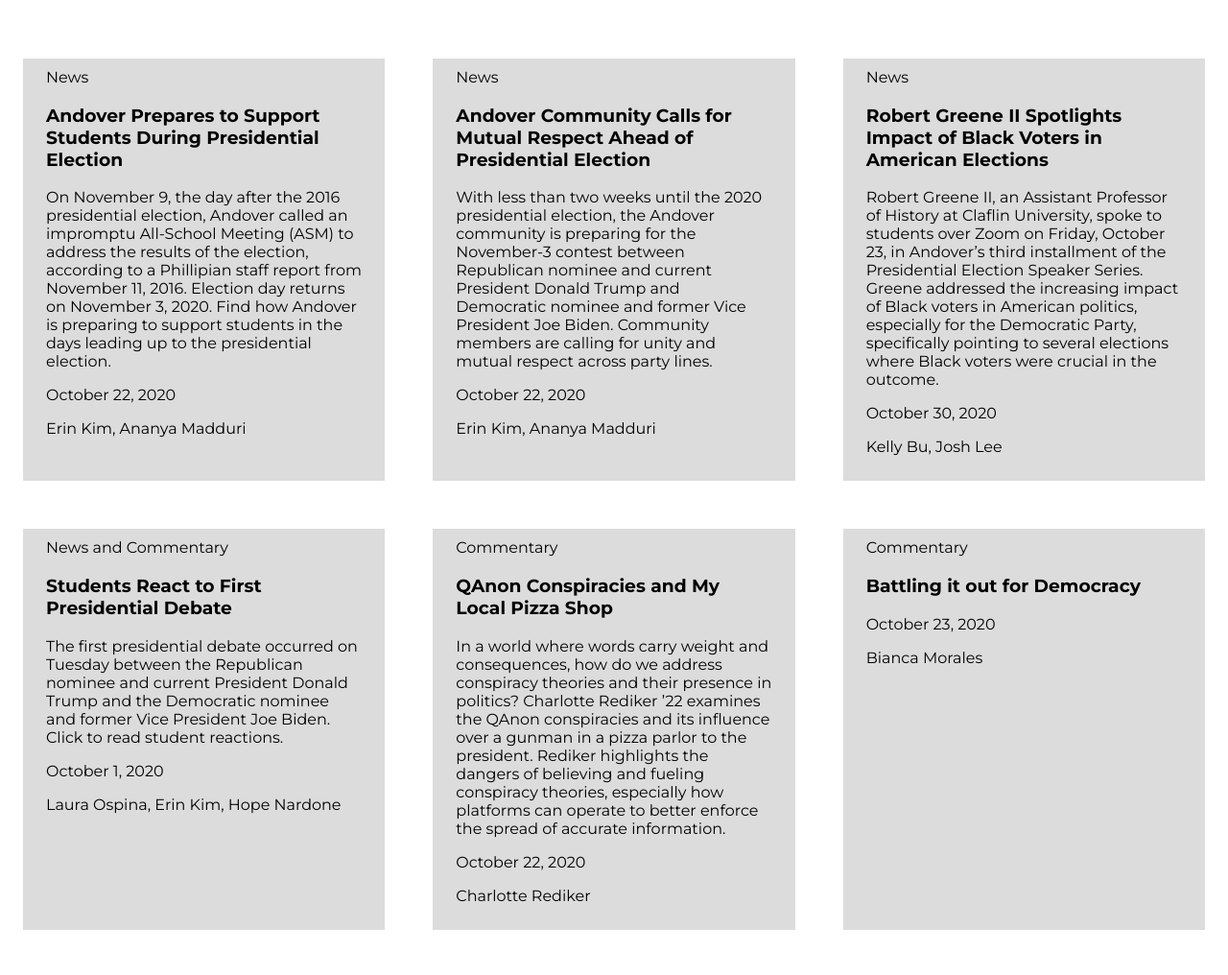
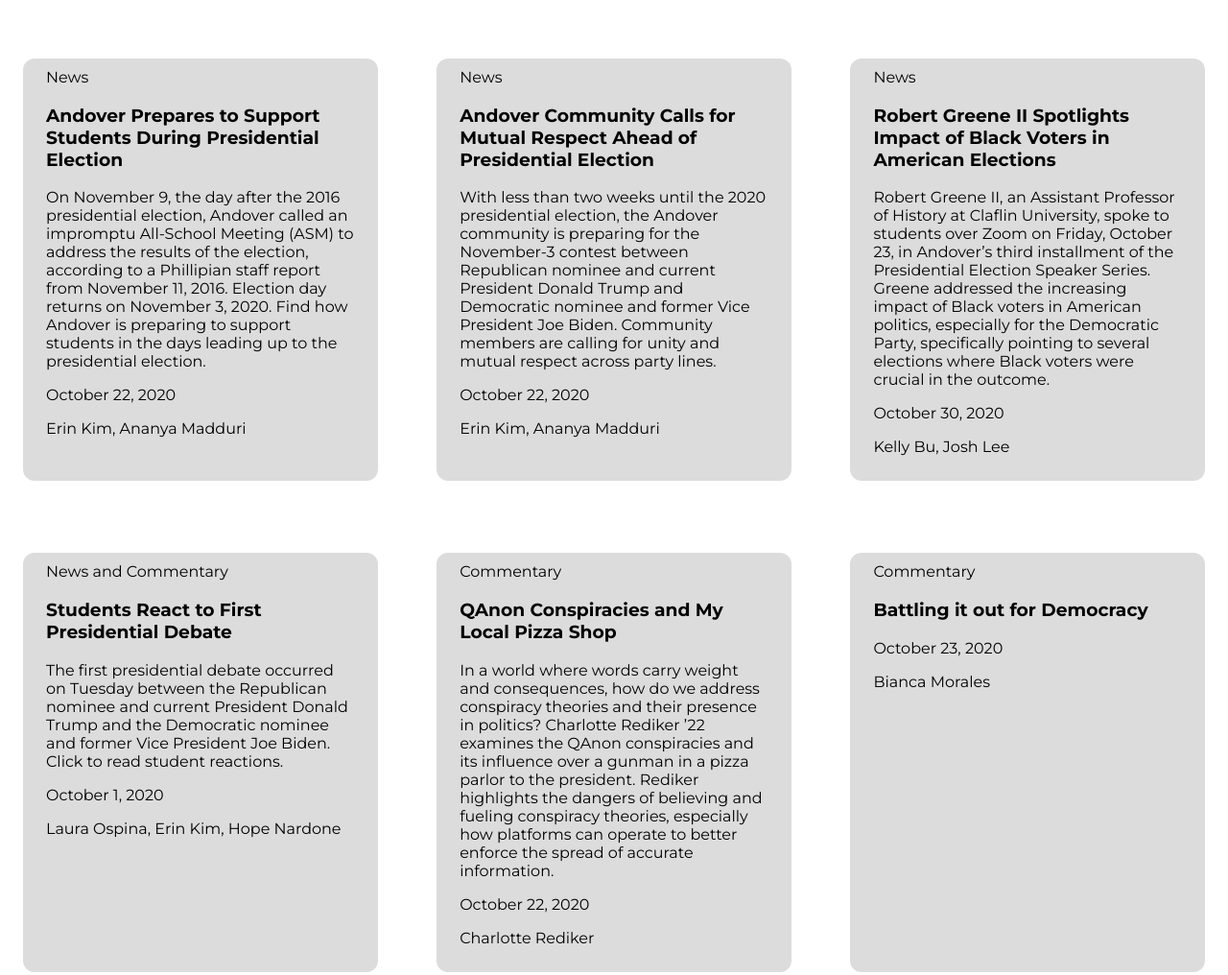
Before and after one commit to phillipian/elections-2020, a plain HTML site: page index.html in a window 1280 px wide. Shown: the part 4919-5935 px from the top of the page at 96% size. Drawn offline with nearby package versions, Linux system fonts and the light colour scheme.

Commit message:
rounded corners

```diff
--- a/style.css
+++ b/style.css
@@ -5,8 +5,8 @@ body{
 
 .articles-grid{
     display: grid;
-    column-gap: 50px;
-    row-gap: 50px;
+    column-gap: 5%;
+    row-gap: 75px;
 }
 
 .yt-container{
@@ -31,7 +31,7 @@ body{
     color: unset;
     text-decoration: none;
     background-color:	#DCDCDC;
-    border-radius: 10px, 10px, 10px, 10px;
+    border-radius: 12px;
     padding-left: 24px;
     padding-right: 24px;
     padding-top: 10px;
```
